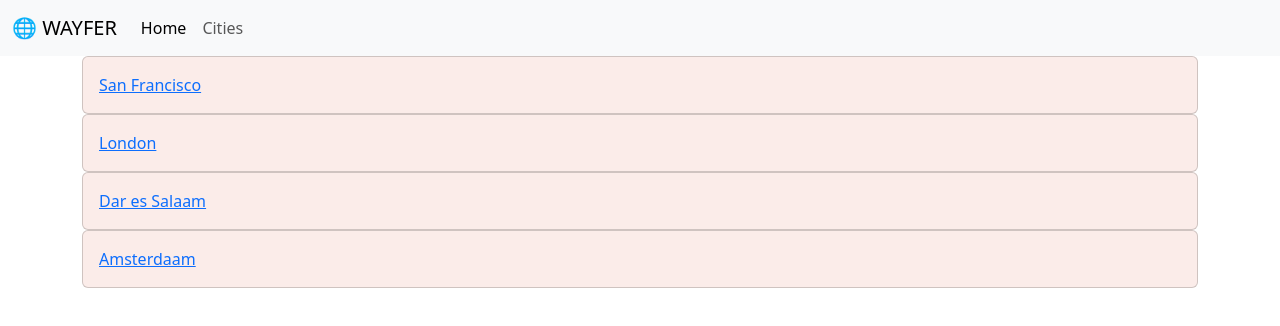
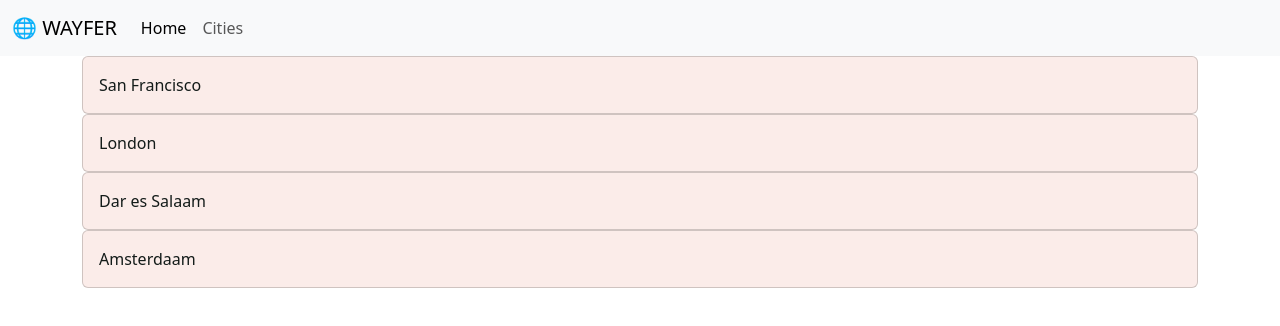
Before and after one commit to woodsdeshe/wayfarer, an Angular app: page /cities in a window 1280 px wide. Shown: the top 326 px of the page. Built offline with nearby package versions, Linux system fonts and the light colour scheme.

Commit message:
Made whole card clickable, added routerLink to card, and changed text styling of card

```diff
--- a/src/app/cities/cities.component.css
+++ b/src/app/cities/cities.component.css
@@ -14,9 +14,14 @@
 
 .card:hover {
     background-color: #F6BD60;
+    cursor: pointer;
 }
 
-
+a {
+    text-decoration: none;
+    color: #131B19;
+    font-family: var(--default-font-family);
+}
 
 .active-link {
     background-color: #F7B6B5;
--- a/src/app/cities/cities.component.html
+++ b/src/app/cities/cities.component.html
@@ -3,8 +3,8 @@
   <div class="row" *ngFor="let city of cities">
     <div class="col">
  <div class="card">
-  <div class="card-body"  [ngClass]="{'active-link': activeLinkId === city.id}"
-  (click)="activeLinkId = city.id">
+  <div class="card-body" [ngClass]="{'active-link': activeLinkId === city.id}"
+  (click)="activeLinkId = city.id" routerLink="/cities/{{ city.id }}" >
    <a routerLink="/cities/{{ city.id }}" >{{ city.name }}</a>
   </div>
 </div>
```
